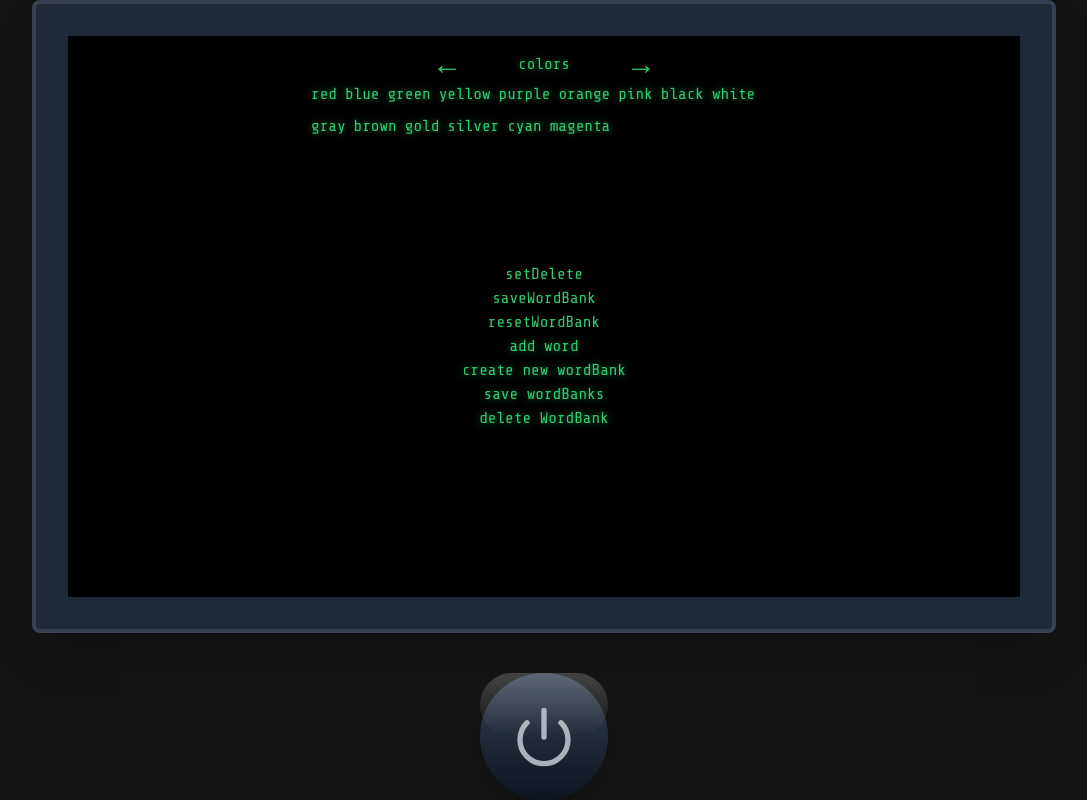
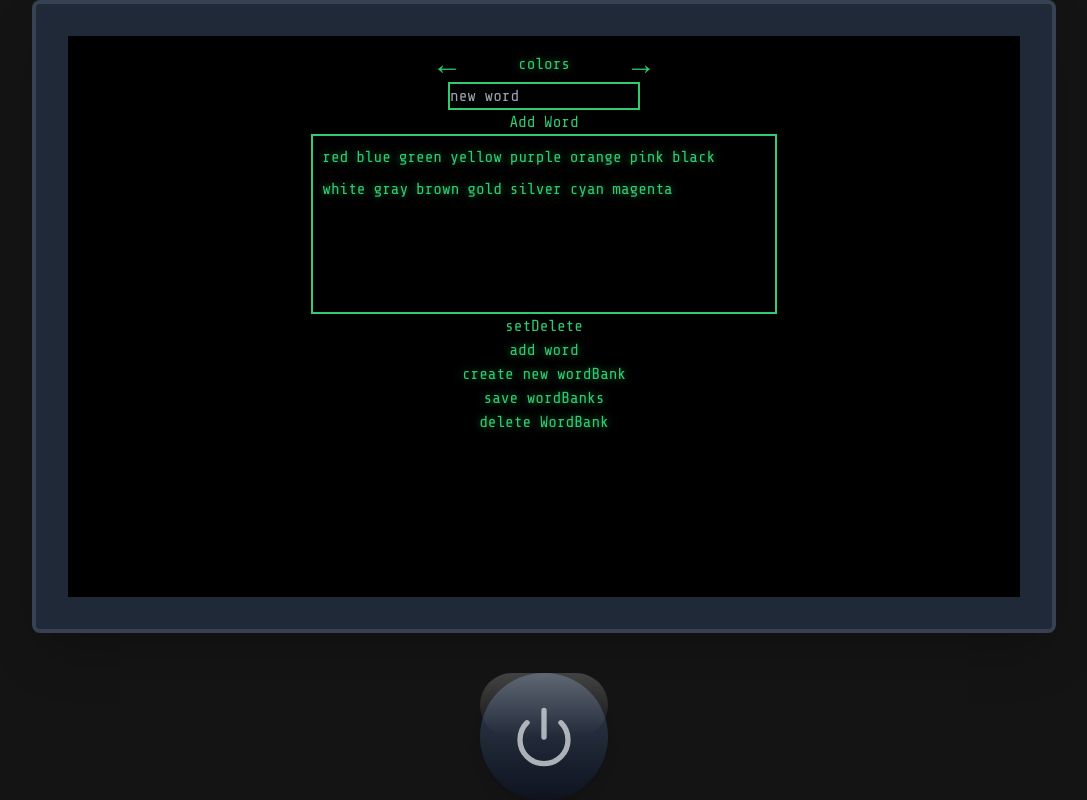
Before and after one commit to RoniGuru/word-game, a React (Vite) app: page /createWordBank in a window 1280 px wide. Shown: the whole page, without its empty margins (96-1183 px from the left). Built offline with nearby package versions, Linux system fonts and the light colour scheme.

Commit message:
add words in Word Bank

```diff
--- a/src/components/WordBank.tsx
+++ b/src/components/WordBank.tsx
@@ -1,13 +1,14 @@
 import { useSelector, useDispatch } from 'react-redux';
 import { RootState, AppDispatch } from '../state/store';
 import { useState } from 'react';
-import { removeWordFromBank } from '../state/word/wordSlice';
+import { removeWordFromBank, addWordBank } from '../state/word/wordSlice';
 
 export default function WordBank() {
   const [currentCategoryIndex, setCurrentCategoryIndex] = useState(0);
   const [deleting, setDeleting] = useState(false);
   const wordBanks = useSelector((state: RootState) => state.wordBank);
   const dispatch = useDispatch<AppDispatch>();
+  const [newWord, setNewWord] = useState('');
 
   function goToNextCategory() {
     setCurrentCategoryIndex(
@@ -24,6 +25,12 @@ export default function WordBank() {
 
   function handleWordRemoval(word: string) {
     dispatch(removeWordFromBank({ category: currentCategory, word }));
+  }
+
+  function handleAddWord(word: string) {
+    if (word.length !== 0) {
+      dispatch(addWordBank({ category: currentCategory, word }));
+    }
   }
 
   return (
@@ -44,8 +51,19 @@ export default function WordBank() {
           &rarr;
         </button>
       </div>
+      <div className="flex  flex-col">
+        <input
+          onChange={(e) => setNewWord(e.target.value)}
+          value={newWord}
+          placeholder="new word"
+          className="textInput"
+        />
+        <button onClick={() => handleAddWord(newWord)} className="hoverStyle">
+          Add Word
+        </button>
+      </div>
 
-      <div className="h-1/3  w-1/2">
+      <div className="h-1/3  w-1/2 wordsContainer">
         <ul className="flex flex-row gap-2 flex-wrap   ">
           {deleting
             ? wordBanks[currentCategory].map((word, index) => (
@@ -72,8 +90,6 @@ export default function WordBank() {
       >
         setDelete
       </button>
-      <button>saveWordBank</button>
-      <button>resetWordBank</button>
     </>
   );
 }
--- a/src/index.css
+++ b/src/index.css
@@ -55,3 +55,13 @@
   background-color: #2ecc71;
   color: black;
 }
+
+.textInput {
+  background-color: black;
+  color: #2ecc71;
+  border: 2px solid #2ecc71;
+}
+.wordsContainer {
+  border: 2px solid #2ecc71;
+  padding: 1%;
+}
--- a/src/state/word/wordSlice.ts
+++ b/src/state/word/wordSlice.ts
@@ -124,7 +124,7 @@ const wordBanksSlice = createSlice({
       state[category] = words;
     },
 
-    addWord: (
+    addWordBank: (
       state,
       action: PayloadAction<{ category: string; word: string }>
     ) => {
@@ -153,7 +153,7 @@ const wordBanksSlice = createSlice({
 });
 
 // Export the actions
-export const { addCategory, addWord, removeCategory, removeWordFromBank } =
+export const { addCategory, addWordBank, removeCategory, removeWordFromBank } =
   wordBanksSlice.actions;
 
 // Export the reducer
```
